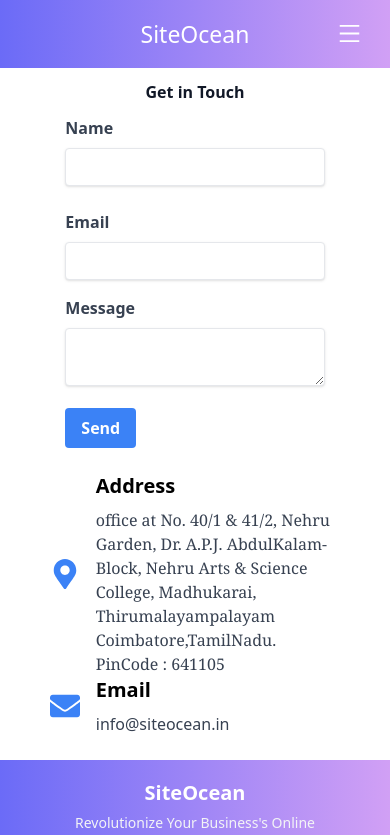
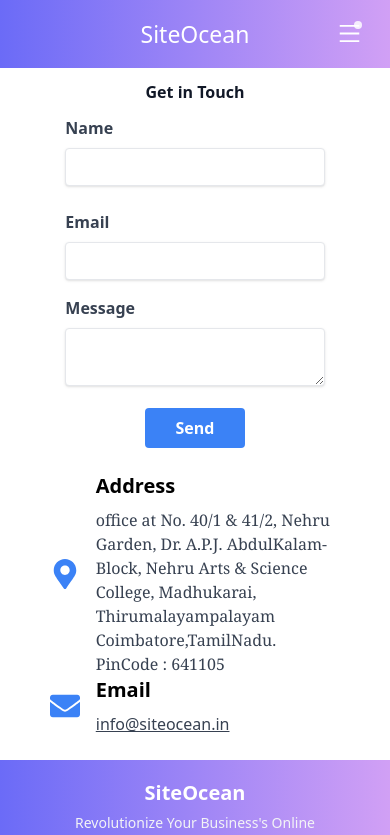
Before and after one commit to SiteOcean/SiteOceanWebsite, a Next.js app: page /Layouts/ContactPage in a window 390 px wide. Shown: the top 835 px of the page. Built offline with nearby package versions, Linux system fonts and the light colour scheme.

Commit message:
email added animation added in send and nav button

```diff
--- a/src/Components/ContactPageComp/AddressSection.jsx
+++ b/src/Components/ContactPageComp/AddressSection.jsx
@@ -1,6 +1,11 @@
 import { FaMapMarkerAlt, FaPhone, FaEnvelope } from 'react-icons/fa'
 
 const AddressSection = () => {
+
+  const handleEmailClick = () => {
+    window.location.href = `mailto:${"info@siteocean.in"}`;
+  };
+
   return (
     <div className="flex-1 flex flex-col items-center justify-center h-screen p-6 sm:p-0">
       <div className="sm:max-w-5xl mx-auto px-4 sm:px-6 lg:px-8">
@@ -20,7 +25,7 @@
             </div>
             <div>
               <h3 className="text-xl font-bold mb-2">Mobile</h3>
-              <p className="text-gray-700">8122183129</p>
+              <p className="text-gray-700"></p>
             </div>
           </div> */}
           <div className="flex items-center">
@@ -29,7 +34,8 @@
             </div>
             <div>
               <h3 className="text-xl font-bold mb-2">Email</h3>
-              <p className="text-gray-700">info@siteocean.in</p>
+              <p className="text-gray-700 underline">info@siteocean.in</p>
+
             </div>
           </div>
         </div>
--- a/src/Components/ContactPageComp/FormSection.jsx
+++ b/src/Components/ContactPageComp/FormSection.jsx
@@ -5,29 +5,34 @@
   const [name, setName] = useState('')
   const [email, setEmail] = useState('')
   const [message, setMessage] = useState('')
-
+  const [loader, setloader] = useState(false)
 
   const handleSubmit = async (e) => {
+    setloader(true)
     e.preventDefault();
-    alert("email sent failed")
-    setName("")
-    setEmail("")
-    setMessage("")
-    // const response = await fetch('/api/sendEmail', {
-    //   method: 'POST',
-    //   headers: {
-    //     'Content-Type': 'application/json',
-    //   },
-    //   body: JSON.stringify({ name, email, message }),
-    // });
+    if(!name || !email || !message){
+      setloader(false)
+      return alert("Please fill all fields")
+    }
+    const response = await fetch('/api/sendEmail', {
+      method: 'POST',
+      headers: {
+        'Content-Type': 'application/json',
+      },
+      body: JSON.stringify({ name, email, message }),
+    });
 
-    // if (response.ok) {
-    //   // Email sent successfully
-    //   console.log('Email sent!');
-    // } else {
-    //   // Error sending email
-    //   console.error('Error sending email:', response.statusText);
-    // }
+    if (response.ok) {
+      setloader(false)
+      alert("Email Sent Sucessfull")
+      setEmail("")
+      setMessage("")
+      setName("")
+    } else {
+      // Error sending email
+      alert("somthing went worng")
+      console.error('Error sending email:', response.statusText);
+    }
   };
   return (
     <div className="flex-1 flex flex-col items-center justify-center">
@@ -78,12 +83,12 @@
           />
         </div>
         <div className="flex items-center justify-between">
-          <button disabled type="submit" className="bg-blue-500 hover:bg-blue-700 text-white font-bold py-2 px-4 rounded focus:outline-none focus:shadow-outline">
-            Send
-          </button>
+          <button type="submit" className="bg-blue-500 w-[100px] mx-auto hover:bg-blue-700 justify-center flex text-white font-bold py-2 px-4 rounded focus:outline-none focus:shadow-outline">
+        {loader ? <span className="animate-spin rounded-full p-2 h-2 w-3 border-t-2 border-b-2 border-white"></span> : null}
+              {!loader ? <span>Send</span> : null}
+            </button>
         </div>
       </form>
-
     </div>
   )
 }
--- a/src/Components/NavBar.jsx
+++ b/src/Components/NavBar.jsx
@@ -17,8 +17,11 @@
           <div className="flex-1 flex flex-col sm:flex-row items-center relative justify-between sm:items-stretch ">
 
             {/* icon */}
-            <div  className="sm:hidden flex-shrink-0 absolute top-1 right-5">
-           <button onClick={handleNav}><AiOutlineMenu className='text-[25px] text-white'/></button>
+            <div  className="sm:hidden flex-shrink-0 absolute top-1 right-5 ">
+
+           <button onClick={handleNav} className='relative'><AiOutlineMenu className='text-[25px] text-white'/>
+           <span className='animate-pulse w-2 h-2 absolute top-0 right-0 rounded-full bg-white'></span>
+           </button>
             </div>
 
             <div className="flex-shrink-0">
--- a/src/pages/api/sendEmail.js
+++ b/src/pages/api/sendEmail.js
@@ -1,5 +1,6 @@
-import nodemailer from 'nodemailer';
-
+const nodemailer = require('nodemailer');
+const email1 = process.env.EMAIL;
+const pass1 = process.env.EMAIL_PASS;
 export default async function handler(req, res) {
   if (req.method === 'POST') {
     const { name, email, message } = req.body;
@@ -9,20 +10,22 @@
       const transporter = nodemailer.createTransport({
         service: 'Gmail',
         auth: {
-          user: 'sathish5888@gmail.com',
-          pass: 'SathisH5563',
+          user: email1,
+          pass: pass1,
         },
       });
 
       // Send email
-      await transporter.sendMail({
-        from: 'sathish5888@gmail.com',
+      transporter.sendMail({
+        from: email1,
         to: "tosathishsite@gmail.com",
-        name,
+        subject:"MESSAGE FROM WEBSITE ",
         text: message,
+        html:`<h3>Name :${name}</h3><p>email : ${email}</p><p>Message : ${message}</p>`,
       });
 
       res.status(200).json({ message: 'Email sent successfully' });
+
     } catch (error) {
       console.error('Error sending email:', error);
       res.status(500).json({ message: 'An error occurred while sending the email' });
```
